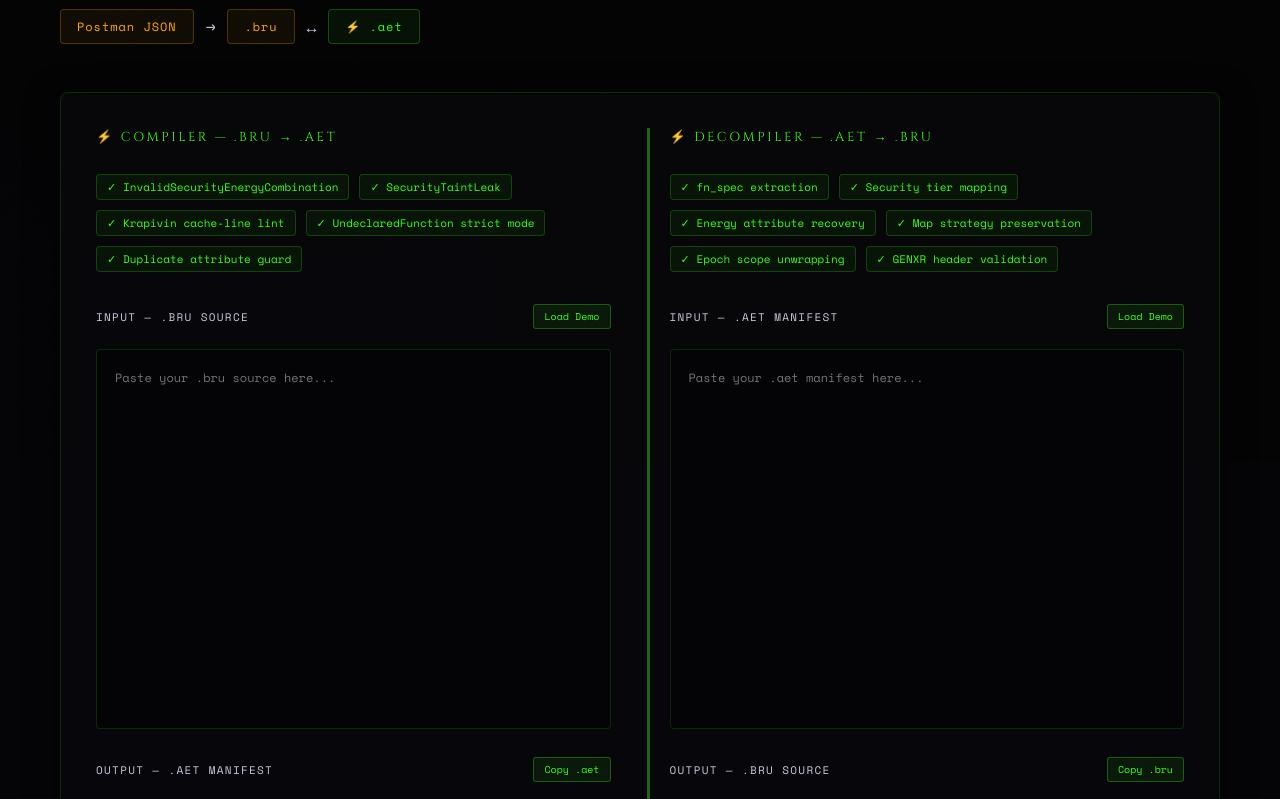
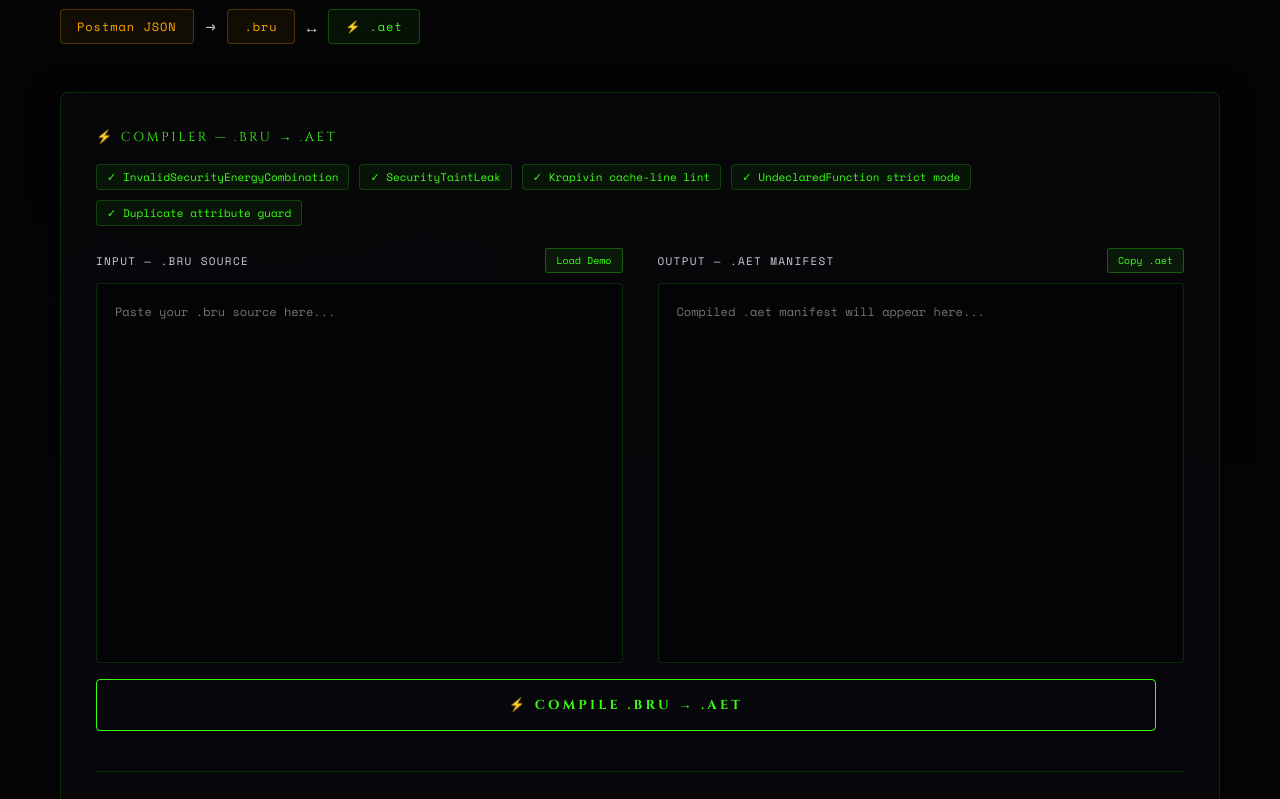
Before and after one commit to ominousprophecies/bruno-protocol, a website: page aether.html in a window 1280 px wide. Shown: the part 340-1139 px from the top of the page. Drawn offline with nearby package versions, Linux system fonts and the light colour scheme.

Commit message:
Refactor layout and update compiler/decompiler sections
Refactor dual-grid layout to tool-block structure and update media queries.

```diff
--- a/aether.html
+++ b/aether.html
@@ -359,30 +359,15 @@
       color: var(--biolume-green);
     }
 
-    .dual-grid {
+    .tool-block { margin-bottom: 40px; }
+    .tool-block:last-child { margin-bottom: 0; }
+    .tool-grid {
       display: grid;
-      grid-template-columns: 1fr 3px 1fr;
-      gap: 0;
+      grid-template-columns: 1fr 1fr;
+      gap: 35px;
+      margin-bottom: 16px;
     }
-    .dual-col {
-      padding: 0 28px;
-      display: flex;
-      flex-direction: column;
-      gap: 10px;
-    }
-    .dual-col:first-child { padding-left: 0; }
-    .dual-col:last-child  { padding-right: 0; }
-    .dual-divider {
-      background: rgba(57,255,20,0.4);
-      width: 3px;
-      margin: 0 8px;
-    }
-    @media (max-width: 900px) {
-      .dual-grid { grid-template-columns: 1fr; }
-      .dual-divider { display: none; }
-      .dual-col { padding: 0; border-top: 1px solid rgba(57,255,20,0.1); padding-top: 28px; margin-top: 28px; }
-      .dual-col:first-child { border-top: none; padding-top: 0; margin-top: 0; }
-    }
+    @media (max-width: 768px) { .tool-grid { grid-template-columns: 1fr; } }
     .action-row { display: flex; align-items: center; gap: 12px; margin-top: 4px; }
     .status-line { font-size: 11px; color: var(--silver); }
     .error-panel { display: none; margin-top: 10px; background: rgba(255,40,40,0.07); border: 1px solid rgba(255,80,80,0.3); border-radius: 6px; padding: 12px; }
@@ -426,10 +411,8 @@
 
   <section class="biolume-panel">
 
-    <div class="dual-grid">
-
-      <!-- ══ LEFT: COMPILER .bru → .aet ══ -->
-      <div class="dual-col">
+    <!-- ══ COMPILER .bru → .aet ══ -->
+    <div class="tool-block">
       <div class="panel-title">⚡ Compiler &mdash; .bru &rarr; .aet</div>
       <div class="tag-row">
         <span class="tag">✓ InvalidSecurityEnergyCombination</span>
@@ -438,16 +421,22 @@
         <span class="tag">✓ UndeclaredFunction strict mode</span>
         <span class="tag">✓ Duplicate attribute guard</span>
       </div>
+      <div class="tool-grid">
+        <div class="panel-node">
           <div class="node-label-row">
             <label class="node-label">INPUT &mdash; .BRU SOURCE</label>
             <button class="mini-copy-btn" id="compiler-demo-btn">Load Demo</button>
           </div>
           <textarea id="compiler-input" placeholder="Paste your .bru source here..."></textarea>
-        <div class="node-label-row" style="margin-top:18px;">
+        </div>
+        <div class="panel-node">
+          <div class="node-label-row">
             <label class="node-label">OUTPUT &mdash; .AET MANIFEST</label>
             <button class="mini-copy-btn" id="copy-aet-btn">Copy .aet</button>
           </div>
           <textarea id="compiler-output" placeholder="Compiled .aet manifest will appear here..." readonly></textarea>
+        </div>
+      </div>
       <div class="action-row">
         <button class="pulse-btn" id="compile-btn">⚡ Compile .bru &rarr; .aet</button>
         <span class="status-line" id="compile-status"></span>
@@ -458,11 +447,10 @@
       </div>
     </div>
 
-      <!-- ══ DIVIDER ══ -->
-      <div class="dual-divider"></div>
+    <hr style="border:none;border-top:1px solid rgba(57,255,20,0.15);margin:36px 0;">
 
-      <!-- ══ RIGHT: DECOMPILER .aet → .bru ══ -->
-      <div class="dual-col">
+    <!-- ══ DECOMPILER .aet → .bru ══ -->
+    <div class="tool-block">
       <div class="panel-title">⚡ Decompiler &mdash; .aet &rarr; .bru</div>
       <div class="tag-row">
         <span class="tag">✓ fn_spec extraction</span>
@@ -472,16 +460,22 @@
         <span class="tag">✓ Epoch scope unwrapping</span>
         <span class="tag">✓ GENXR header validation</span>
       </div>
+      <div class="tool-grid">
+        <div class="panel-node">
           <div class="node-label-row">
             <label class="node-label">INPUT &mdash; .AET MANIFEST</label>
             <button class="mini-copy-btn" id="decompiler-demo-btn">Load Demo</button>
           </div>
           <textarea id="input-aet" placeholder="Paste your .aet manifest here..."></textarea>
-        <div class="node-label-row" style="margin-top:18px;">
+        </div>
+        <div class="panel-node">
+          <div class="node-label-row">
             <label class="node-label">OUTPUT &mdash; .BRU SOURCE</label>
             <button class="mini-copy-btn" id="copy-bru-btn">Copy .bru</button>
           </div>
           <textarea id="output-bru" placeholder="Recovered .bru source will appear here..." readonly></textarea>
+        </div>
+      </div>
       <div class="action-row">
         <button class="pulse-btn" id="decompile-btn">⚡ Decompile .aet &rarr; .bru</button>
         <span class="status-line" id="decompile-status"></span>
@@ -490,8 +484,6 @@
         <div class="error-title">⛔ DECOMPILER ERROR</div>
         <div class="error-body" id="error-body"></div>
       </div>
-      </div>
-
     </div>
   </section>
 
@@ -644,7 +636,7 @@ fn initialize_tables() -> Unit {
   return ;
 }`;
 
-  document.getElementById('load-demo-btn').addEventListener('click', () => {
+  document.getElementById('decompiler-demo-btn').addEventListener('click', () => {
     document.getElementById('input-aet').value = DEMO_AET;
     document.getElementById('decompile-status').textContent = 'Demo loaded — click Decompile.';
   });
```
Lines whose indentation alone changed are shown as unchanged.
